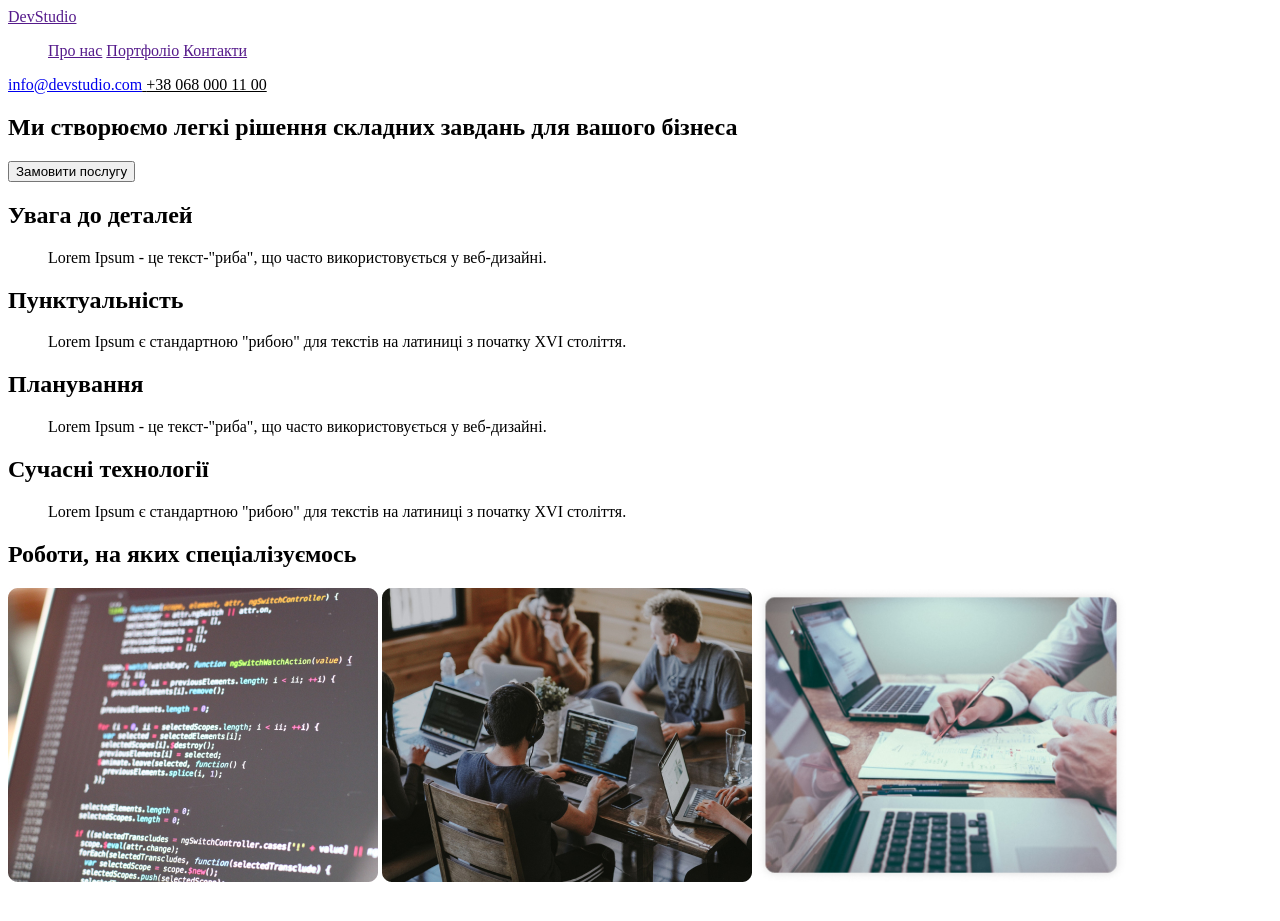
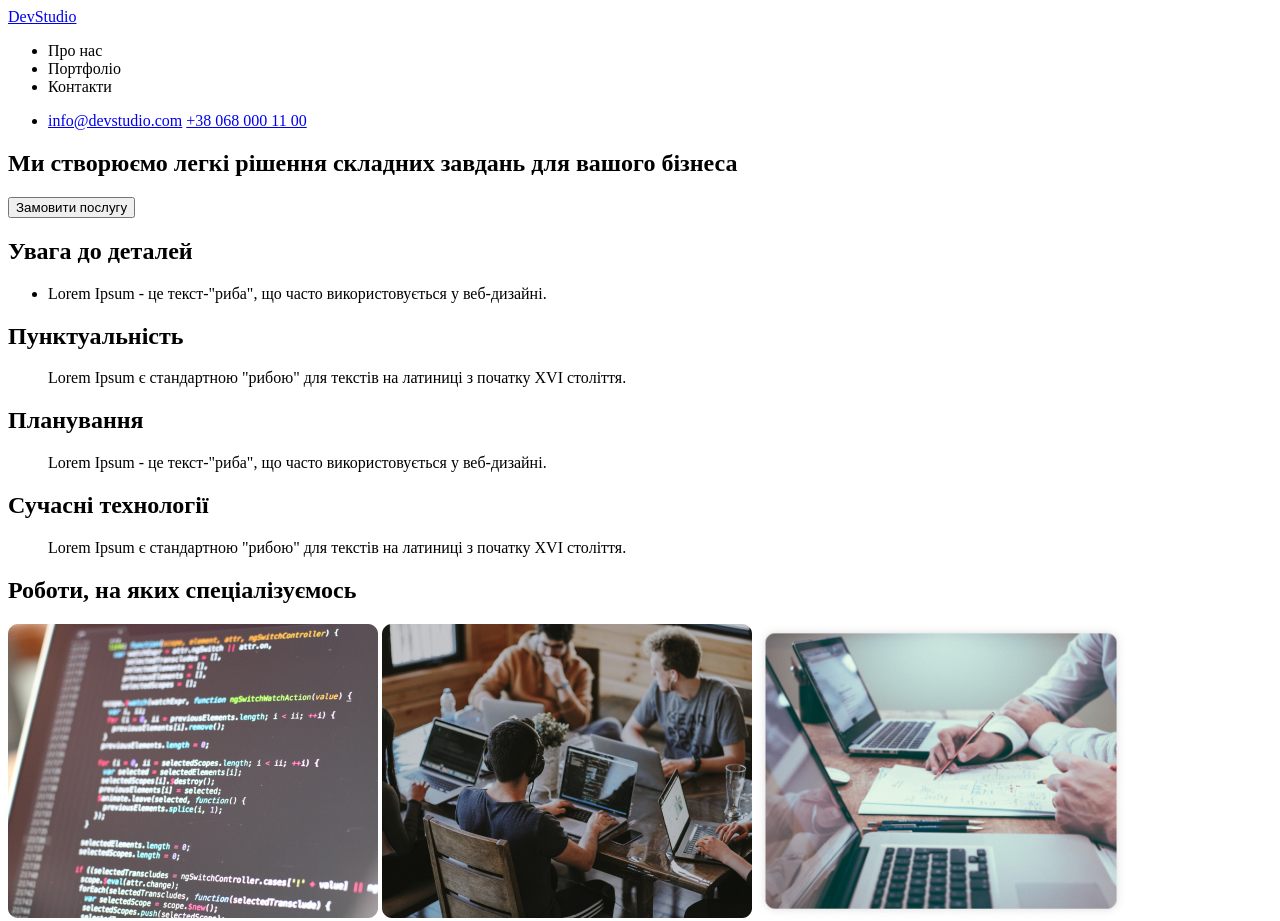
Before and after one commit to Mykyta-Veklich/wt-markup-01, a plain HTML site: page index.html in a window 1280 px wide. Shown: the top 921 px of the page. Drawn offline with Linux system fonts and the light colour scheme.

Commit message:
Header update

```diff
--- a/index.html
+++ b/index.html
@@ -7,18 +7,21 @@
 </head>
 <body>
     <header>
-        <a href="">DevStudio</a>
+
         <nav>
+            <a href="./index.html">DevStudio</a>
             <ul>
-            <a href="">Про нас</a>
-            <a href="">Портфоліо</a>
-            <a href="">Контакти</a>
+            <li>Про нас</li>
+            <li>Портфоліо</li>
+            <li>Контакти</li>
             </ul>
         </nav>
-        <u>
-        <a href="mailto:info@devstudio.com">info@devstudio.com</a>
-        <a>+38 068 000 11 00</a>
-        </u>
+        <ul>
+        <li>
+            <a href="mailto:info@devstudio.com">info@devstudio.com</a>
+            <a href="tel:+380680001100">+38 068 000 11 00</a>
+        </li>
+        </ul>
     </header>
     <main>
         <section>
@@ -27,7 +30,9 @@
         </section>
             <section>
                 <h2>Увага до деталей</h2>
-                <ul>Lorem Ipsum - це текст-"риба", що часто використовується у веб-дизайні.</ul>
+                <ul>
+                    <li>Lorem Ipsum - це текст-"риба", що часто використовується у веб-дизайні.</li>
+                </ul>
 
                 <h2>Пунктуальність</h2>
                 <ul>Lorem Ipsum є стандартною "рибою" для текстів на латиниці з початку XVI століття.</ul>
```
